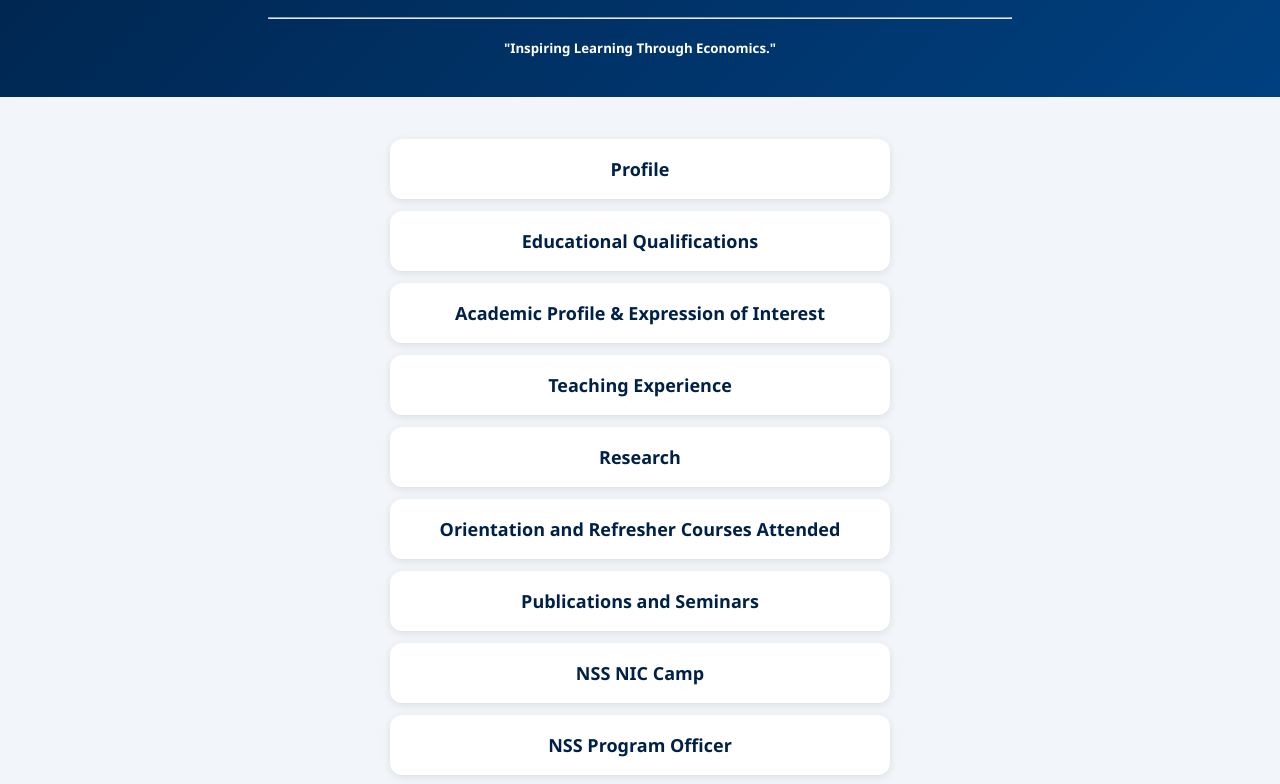
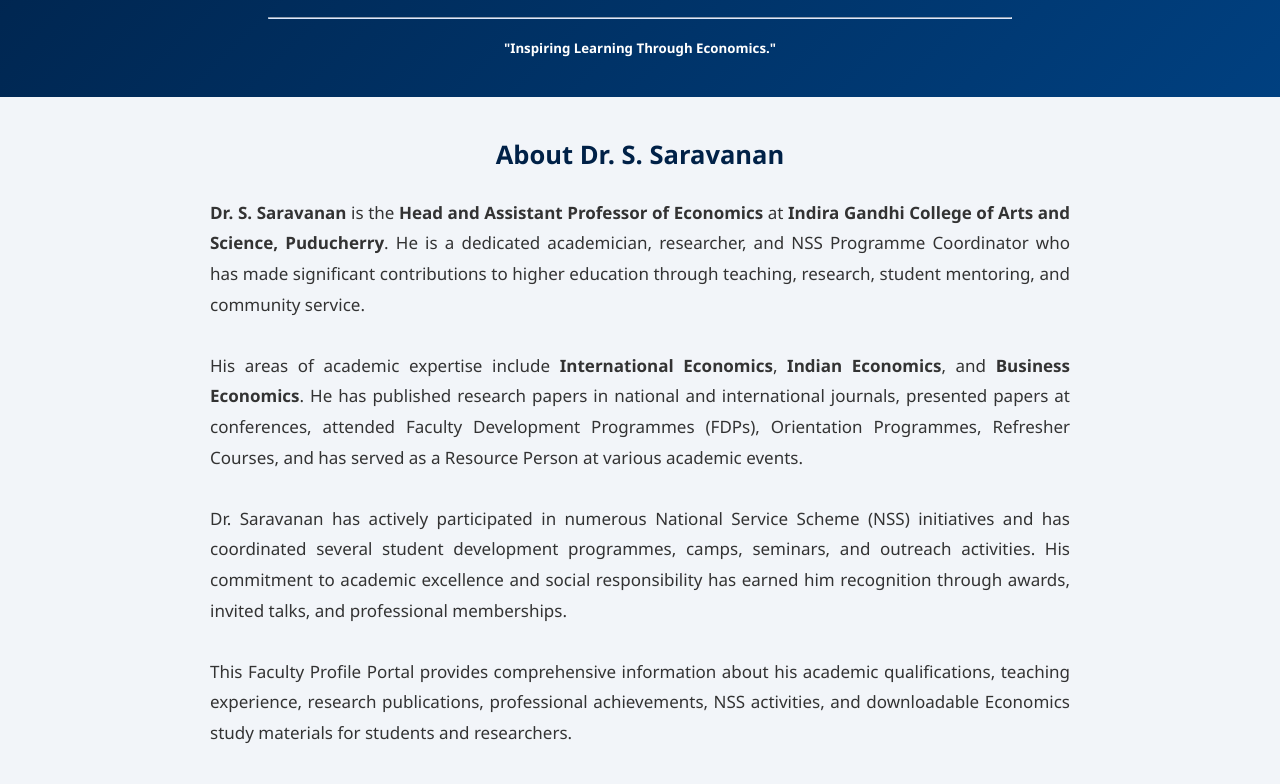
Before and after one commit to dr-s-saravanan/faculty_profile, a plain HTML site: page index.html in a window 1280 px wide. Shown: the part 302-1086 px from the top of the page. Drawn offline with Linux system fonts and the light colour scheme.

Commit message:
Enhance index.html with SEO and About section
Added Open Graph meta tags and an About section detailing Dr. S. Saravanan's academic profile and contributions.

```diff
--- a/index.html
+++ b/index.html
@@ -10,7 +10,7 @@
 
 <!-- SEO Meta Tags -->
 <meta name="description" content="Official Faculty Profile of Dr. S. Saravanan, Head & Assistant Professor of Economics at Indira Gandhi College of Arts and Science, Puducherry. Explore academic profile, teaching experience, research publications, NSS activities, awards and Economics notes.">
-
+<link rel="canonical" href="https://dr-s-saravanan.github.io/faculty_profile/">
 <meta name="keywords" content="Dr. S. Saravanan, Economics Professor, Faculty Profile, Economics, Puducherry, Research Publications, NSS, Economics Notes">
 <meta name="author" content="Dr. S. Saravanan">
 
@@ -23,6 +23,10 @@
 <meta property="og:type" content="website">
 <meta property="og:url" content="https://dr-s-saravanan.github.io/faculty_profile/">
 <meta property="og:description" content="Official Faculty Profile of Dr. S. Saravanan.">
+<meta property="og:title" content="Dr. S. Saravanan | Faculty Profile">
+<meta property="og:image" content="https://dr-s-saravanan.github.io/faculty_profile/img/photo.jpeg">
+<meta property="og:site_name" content="Faculty Profile">
+
 <!-- JSON-LD -->
 <script type="application/ld+json">
 {
@@ -59,10 +63,17 @@
 }
 </script>
 
-<!-- Google Search Console Verification -->
-<meta name="google-site-verification" content="hlHrVRLiBQvtA7MBoncNQCGRRvHBKlxOoaQHvSq_pLQ" />
+<style>
 
-<style>
+.about-section{
+    max-width:900px;
+    margin:35px auto;
+    padding:0 20px;
+    text-align:justify;
+    line-height:1.8;
+    color:#333;
+    font-size:17px;
+}
 
 /* Your CSS starts here */
 
@@ -108,7 +119,11 @@
 .header p{
     margin-top:10px;
     color:#cfdfff;
+
+
 }
+
+
 
 /* Menu */
 .menu{
@@ -242,6 +257,50 @@
     <h5>"Inspiring Learning Through Economics."</h5>
 </div>
 
+<!-- About Section -->
+<div style="max-width:900px; margin:35px auto; padding:0 20px; text-align:justify; line-height:1.8; color:#333; font-size:17px;">
+
+    <h2 style="text-align:center; color:#002147; margin-bottom:20px;">
+        About Dr. S. Saravanan
+    </h2>
+
+    <p>
+        <strong>Dr. S. Saravanan</strong> is the <strong>Head and Assistant Professor of Economics</strong> at
+        <strong>Indira Gandhi College of Arts and Science, Puducherry</strong>.
+        He is a dedicated academician, researcher, and NSS Programme Coordinator who has made significant
+        contributions to higher education through teaching, research, student mentoring, and community service.
+    </p>
+
+    <br>
+
+    <p>
+        His areas of academic expertise include <strong>International Economics</strong>,
+        <strong>Indian Economics</strong>, and <strong>Business Economics</strong>.
+        He has published research papers in national and international journals, presented papers at conferences,
+        attended Faculty Development Programmes (FDPs), Orientation Programmes, Refresher Courses, and has served
+        as a Resource Person at various academic events.
+    </p>
+
+    <br>
+
+    <p>
+        Dr. Saravanan has actively participated in numerous National Service Scheme (NSS) initiatives and has
+        coordinated several student development programmes, camps, seminars, and outreach activities.
+        His commitment to academic excellence and social responsibility has earned him recognition through
+        awards, invited talks, and professional memberships.
+    </p>
+
+    <br>
+
+    <p>
+        This Faculty Profile Portal provides comprehensive information about his academic qualifications,
+        teaching experience, research publications, professional achievements, NSS activities,
+        and downloadable Economics study materials for students and researchers.
+    </p>
+
+</div>
+
+
 <!-- MENU -->
 <div class="menu">
 
```
